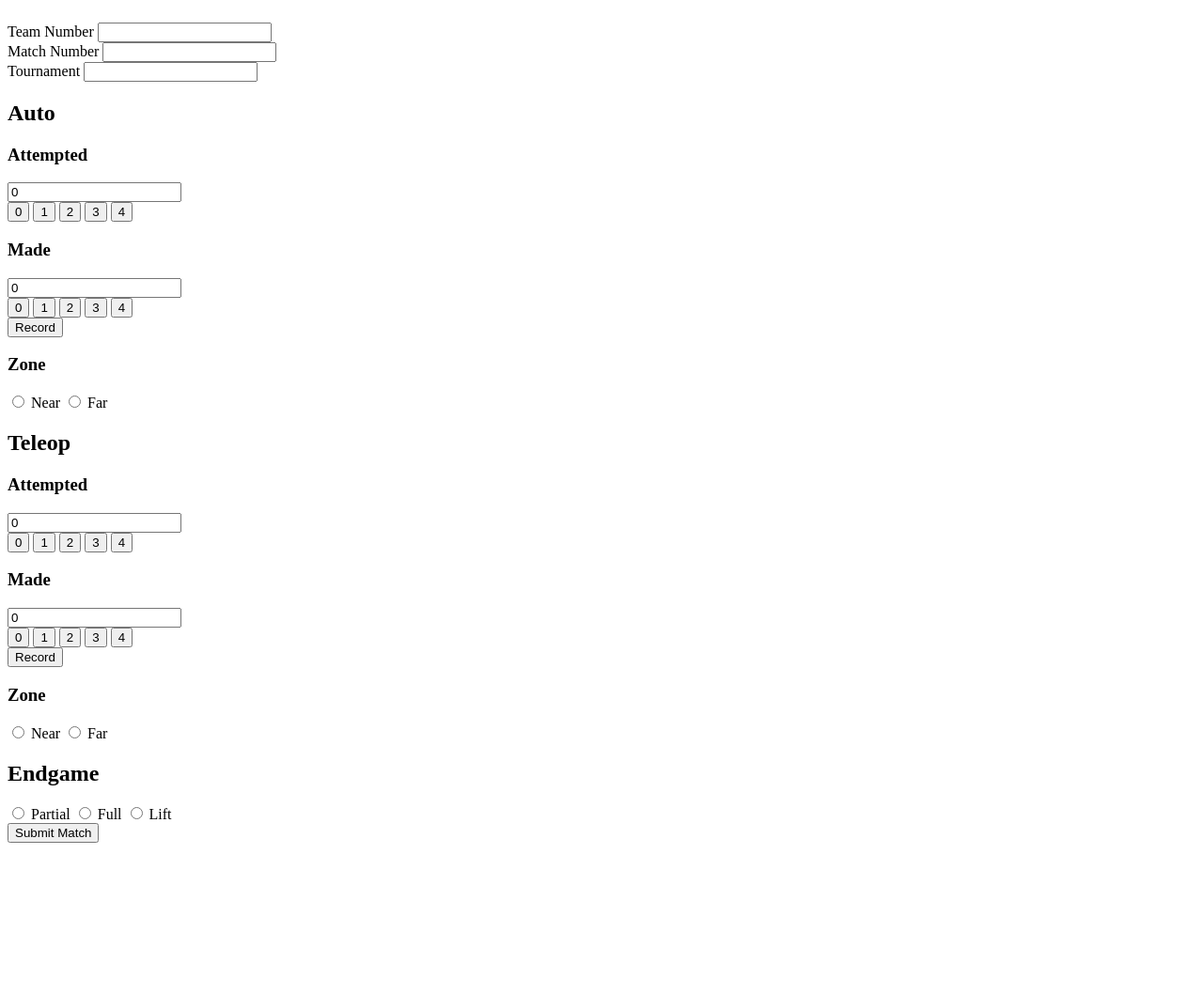
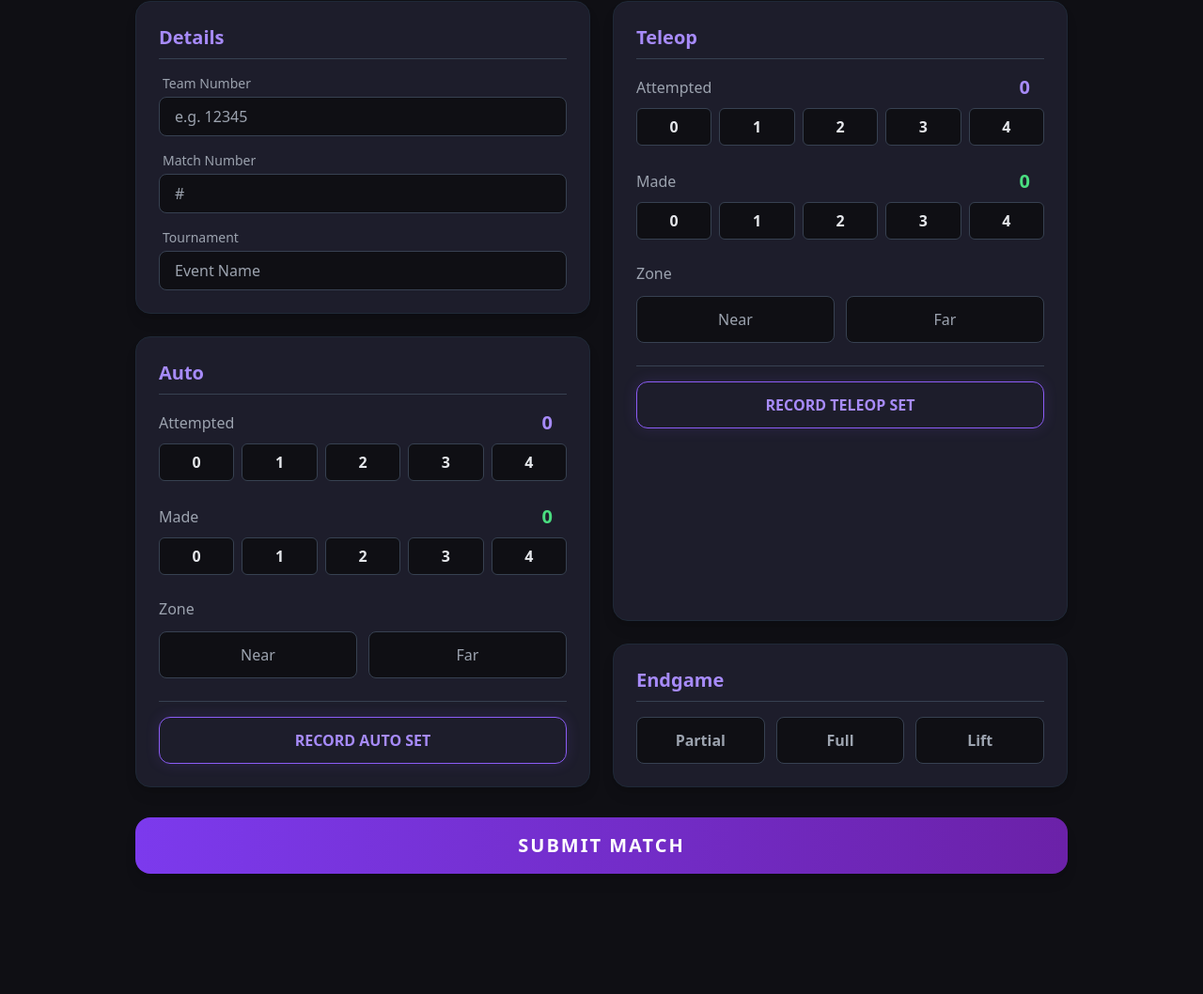
Before and after one commit to DarrenChan99/KScout, a website: page my-tailwind-project/index.html in a window 1280 px wide. Shown: the part 103-1161 px from the top of the page at 94% size. Before the commit the page ends 1008 px from the top, so only its background shows below. Drawn offline with nearby package versions, Linux system fonts and the light colour scheme; files that its build step writes are made by us from their sources.

Commit message:
some css done

```diff
--- a/my-tailwind-project/index.html
+++ b/my-tailwind-project/index.html
@@ -4,228 +4,183 @@
     <meta charset="UTF-8" />
     <link rel="icon" type="image/svg+xml" href="/vite.svg" />
     <meta name="viewport" content="width=device-width, initial-scale=1.0" />
+    <title>KScout</title>
 
-    <title>KScout</title>
-    <link rel="stylesheet" href="style.css" />
-    <link href="/path/to/tailwind.css" rel="stylesheet">
+    <script src="https://cdn.tailwindcss.com"></script>
   </head>
 
-  <!--
-  TAILWIND CSS QUICK REF
-  ----------------------
-  LAYOUT & FLEXBOX
-  flex, inline-flex      -> display
-  flex-row, flex-col     -> direction
-  justify-start, center, between, around, evenly -> main axis
-  items-start, center, end, baseline, stretch    -> cross axis
-  flex-1, flex-auto, flex-none -> grow/shrink
-  gap-x, gap-y, gap-[val]      -> spacing
+  <body class="bg-[#0F0F14] text-gray-200 min-h-screen font-sans pb-20">
 
-  GRID
-  grid, inline-grid      -> display
-  grid-cols-[n]          -> columns (e.g., grid-cols-3)
-  col-span-[n]           -> item width
-  grid-rows-[n]          -> rows
-  row-span-[n]           -> item height
-
-  SPACING & SIZING
-  p-[val], px, py, pt, pr, pb, pl -> padding
-  m-[val], mx, my, mt, mr, mb, ml -> margin
-  w-[val], w-full, w-screen, w-min, w-max -> width
-  h-[val], h-full, h-screen -> height
-  size-[val] -> set width and height simultaneously
-
-  TYPOGRAPHY
-  text-[size] -> xs, sm, base, lg, xl, 2xl...
-  font-[weight] -> thin, light, normal, medium, bold, black
-  text-[color]-[shade] -> e.g., text-blue-500
-  text-left, center, right, justify -> alignment
-  leading-[val] -> line height
-  tracking-[val] -> letter spacing
-  uppercase, lowercase, capitalize, normal-case -> transform
-
-  DESIGN & BORDERS
-  bg-[color]-[shade] -> background color
-  rounded, rounded-[size] -> border radius (sm, md, lg, full)
-  border, border-[val], border-[color] -> width and color
-  shadow, shadow-[size] -> box shadow (sm, md, lg, xl)
-  opacity-[val] -> 0, 25, 50, 75, 100
-
-  INTERACTIVITY
-  hover:[class] -> hover state
-  focus:[class] -> focus state
-  active:[class] -> active state
-  transition, duration-[ms], ease-[type] -> animations
-  cursor-pointer, cursor-wait, cursor-not-allowed -> cursor
-/-->
-
-  <body>
-    <header id="main-header">
-      <h1 class="text-center text-4xl" style="color: var(--primary-main);">KScout</h1>
+    <header id="main-header" class="max-w-5xl mx-auto pt-8 pb-6">
+      <h1 class="text-center text-5xl font-bold text-transparent bg-clip-text bg-gradient-to-r from-violet-400 to-purple-600">
+        KScout
+      </h1>
     </header>
 
-    <form id="scout_form">
-      <div id="grid_container">
-        <div id="left_column">
-          <section class="panel" id="details">
-            <h2>Details</h2>
-            <div class="row">
-              <label for="team">Team Number</label>
-              <input id="team" type="number" name="team_number" required />
-            </div>
-            <div class="row">
-              <label for="match">Match Number</label>
-              <input id="match" type="number" name="match_number" required />
-            </div>
-            <div class="row">
-              <label for="tournament">Tournament</label>
-              <input id="tournament" type="text" name="tournament_name" />
+    <form id="scout_form" class="max-w-5xl mx-auto px-4">
+
+      <div id="grid_container" class="grid grid-cols-1 md:grid-cols-2 gap-6">
+
+        <div id="left_column" class="flex flex-col gap-6">
+
+          <section class="bg-[#1D1D2B] border border-gray-800 rounded-2xl p-6 shadow-lg">
+            <h2 class="text-xl font-bold text-violet-400 mb-4 border-b border-gray-700 pb-2">Details</h2>
+
+            <div class="space-y-4">
+              <div>
+                <label class="block text-gray-400 text-sm font-medium mb-1 ml-1">Team Number</label>
+                <input id="team" type="number" name="team_number" required
+                  class="w-full bg-[#0F0F14] border border-gray-700 rounded-lg px-4 py-2 focus:border-violet-500 outline-none transition-colors" placeholder="e.g. 12345" />
+              </div>
+
+              <div>
+                <label class="block text-gray-400 text-sm font-medium mb-1 ml-1">Match Number</label>
+                <input id="match" type="number" name="match_number" required
+                  class="w-full bg-[#0F0F14] border border-gray-700 rounded-lg px-4 py-2 focus:border-violet-500 outline-none transition-colors" placeholder="#" />
+              </div>
+
+              <div>
+                <label class="block text-gray-400 text-sm font-medium mb-1 ml-1">Tournament</label>
+                <input id="tournament" type="text" name="tournament_name"
+                  class="w-full bg-[#0F0F14] border border-gray-700 rounded-lg px-4 py-2 focus:border-violet-500 outline-none transition-colors" placeholder="Event Name" />
+              </div>
             </div>
           </section>
 
-          <section class="panel" id="auto">
-            <h2>Auto</h2>
+          <section class="bg-[#1D1D2B] border border-gray-800 rounded-2xl p-6 shadow-lg">
+            <h2 class="text-xl font-bold text-violet-400 mb-4 border-b border-gray-700 pb-2">Auto</h2>
 
-            <div class="control-group">
-              <div class="header-row">
-                <h3>Attempted</h3>
-                <input
-                  id="auto_balls_attempted"
-                  class="batch-display"
-                  name="auto_balls_attempted"
-                  type="number"
-                  value="0"
-                  readonly
-                />
+            <div class="mb-6">
+              <div class="flex justify-between items-center mb-2">
+                <h3 class="text-gray-400 font-medium">Attempted</h3>
+                <input id="auto_balls_attempted" class="w-12 text-right bg-transparent text-xl font-bold text-violet-400" name="auto_balls_attempted" type="number" value="0" readonly />
               </div>
-              <div class="button-row">
-                <button type="button" class="counter-btn" data-target="auto_balls_attempted" data-value="0">0</button>
-                <button type="button" class="counter-btn" data-target="auto_balls_attempted" data-value="1">1</button>
-                <button type="button" class="counter-btn" data-target="auto_balls_attempted" data-value="2">2</button>
-                <button type="button" class="counter-btn" data-target="auto_balls_attempted" data-value="3">3</button>
-                <button type="button" class="counter-btn" data-target="auto_balls_attempted" data-value="4">4</button>
+              <div class="grid grid-cols-5 gap-2">
+                <button type="button" class="counter-btn h-10 rounded-md border border-gray-700 bg-[#0F0F14] hover:bg-violet-600 hover:text-white transition-colors font-bold" data-target="auto_balls_attempted" data-value="0">0</button>
+                <button type="button" class="counter-btn h-10 rounded-md border border-gray-700 bg-[#0F0F14] hover:bg-violet-600 hover:text-white transition-colors font-bold" data-target="auto_balls_attempted" data-value="1">1</button>
+                <button type="button" class="counter-btn h-10 rounded-md border border-gray-700 bg-[#0F0F14] hover:bg-violet-600 hover:text-white transition-colors font-bold" data-target="auto_balls_attempted" data-value="2">2</button>
+                <button type="button" class="counter-btn h-10 rounded-md border border-gray-700 bg-[#0F0F14] hover:bg-violet-600 hover:text-white transition-colors font-bold" data-target="auto_balls_attempted" data-value="3">3</button>
+                <button type="button" class="counter-btn h-10 rounded-md border border-gray-700 bg-[#0F0F14] hover:bg-violet-600 hover:text-white transition-colors font-bold" data-target="auto_balls_attempted" data-value="4">4</button>
               </div>
             </div>
 
-            <div class="control-group">
-              <div class="header-row">
-                <h3>Made</h3>
-                <input
-                  id="auto_balls_made"
-                  class="batch-display"
-                  name="auto_balls_made"
-                  type="number"
-                  value="0"
-                  readonly
-                />
+            <div class="mb-6">
+              <div class="flex justify-between items-center mb-2">
+                <h3 class="text-gray-400 font-medium">Made</h3>
+                <input id="auto_balls_made" class="w-12 text-right bg-transparent text-xl font-bold text-green-400" name="auto_balls_made" type="number" value="0" readonly />
               </div>
-              <div class="button-row">
-                <button type="button" class="counter-btn" data-target="auto_balls_made" data-value="0">0</button>
-                <button type="button" class="counter-btn" data-target="auto_balls_made" data-value="1">1</button>
-                <button type="button" class="counter-btn" data-target="auto_balls_made" data-value="2">2</button>
-                <button type="button" class="counter-btn" data-target="auto_balls_made" data-value="3">3</button>
-                <button type="button" class="counter-btn" data-target="auto_balls_made" data-value="4">4</button>
+              <div class="grid grid-cols-5 gap-2">
+                <button type="button" class="counter-btn h-10 rounded-md border border-gray-700 bg-[#0F0F14] hover:bg-violet-600 hover:text-white transition-colors font-bold" data-target="auto_balls_made" data-value="0">0</button>
+                <button type="button" class="counter-btn h-10 rounded-md border border-gray-700 bg-[#0F0F14] hover:bg-violet-600 hover:text-white transition-colors font-bold" data-target="auto_balls_made" data-value="1">1</button>
+                <button type="button" class="counter-btn h-10 rounded-md border border-gray-700 bg-[#0F0F14] hover:bg-violet-600 hover:text-white transition-colors font-bold" data-target="auto_balls_made" data-value="2">2</button>
+                <button type="button" class="counter-btn h-10 rounded-md border border-gray-700 bg-[#0F0F14] hover:bg-violet-600 hover:text-white transition-colors font-bold" data-target="auto_balls_made" data-value="3">3</button>
+                <button type="button" class="counter-btn h-10 rounded-md border border-gray-700 bg-[#0F0F14] hover:bg-violet-600 hover:text-white transition-colors font-bold" data-target="auto_balls_made" data-value="4">4</button>
               </div>
             </div>
 
-            <div class="record-area">
-              <button type="button" class="record-ball-btn" data-phase="auto">Record</button>
+            <div class="mt-6">
+              <h3 class="text-gray-400 font-medium mb-3">Zone</h3>
+              <div class="grid grid-cols-2 gap-3">
+                <label class="cursor-pointer relative">
+                  <input name="auto_zone" type="radio" value="Near" class="peer sr-only" />
+                  <div class="p-3 text-center rounded-lg border border-gray-700 bg-[#0F0F14] text-gray-400 peer-checked:bg-violet-900 peer-checked:border-violet-500 peer-checked:text-white hover:border-gray-500 transition-all">Near</div>
+                </label>
+                <label class="cursor-pointer relative">
+                  <input name="auto_zone" type="radio" value="Far" class="peer sr-only" />
+                  <div class="p-3 text-center rounded-lg border border-gray-700 bg-[#0F0F14] text-gray-400 peer-checked:bg-violet-900 peer-checked:border-violet-500 peer-checked:text-white hover:border-gray-500 transition-all">Far</div>
+                </label>
+              </div>
             </div>
 
-            <h3>Zone</h3>
-            <div class="row">
-              <label>
-                <input name="auto_zone" type="radio" value="Near" />
-                Near
-              </label>
-              <label>
-                <input name="auto_zone" type="radio" value="Far" />
-                Far
-              </label>
+            <div class="mt-6 pt-4 border-t border-gray-700">
+                <button type="button" class="record-ball-btn w-full py-3 rounded-xl border border-violet-500 text-violet-400 font-bold uppercase hover:bg-violet-600 hover:text-white transition-all shadow-[0_0_15px_rgba(139,92,246,0.15)]" data-phase="auto">
+                  Record Auto Set
+                </button>
             </div>
           </section>
         </div>
 
-        <div id="right_column">
-          <section class="panel" id="teleop">
-            <h2>Teleop</h2>
+        <div id="right_column" class="flex flex-col gap-6">
 
-            <div class="control-group">
-              <div class="header-row">
-                <h3>Attempted</h3>
-                <input
-                  id="teleop_balls_attempted"
-                  class="batch-display"
-                  name="teleop_balls_attempted"
-                  type="number"
-                  value="0"
-                  readonly
-                />
+          <section class="bg-[#1D1D2B] border border-gray-800 rounded-2xl p-6 shadow-lg h-full">
+            <h2 class="text-xl font-bold text-violet-400 mb-4 border-b border-gray-700 pb-2">Teleop</h2>
+
+            <div class="mb-6">
+              <div class="flex justify-between items-center mb-2">
+                <h3 class="text-gray-400 font-medium">Attempted</h3>
+                <input id="teleop_balls_attempted" class="w-12 text-right bg-transparent text-xl font-bold text-violet-400" name="teleop_balls_attempted" type="number" value="0" readonly />
               </div>
-              <div class="button-row">
-                <button type="button" class="counter-btn" data-target="teleop_balls_attempted" data-value="0">0</button>
-                <button type="button" class="counter-btn" data-target="teleop_balls_attempted" data-value="1">1</button>
-                <button type="button" class="counter-btn" data-target="teleop_balls_attempted" data-value="2">2</button>
-                <button type="button" class="counter-btn" data-target="teleop_balls_attempted" data-value="3">3</button>
-                <button type="button" class="counter-btn" data-target="teleop_balls_attempted" data-value="4">4</button>
+              <div class="grid grid-cols-5 gap-2">
+                <button type="button" class="counter-btn h-10 rounded-md border border-gray-700 bg-[#0F0F14] hover:bg-violet-600 hover:text-white transition-colors font-bold" data-target="teleop_balls_attempted" data-value="0">0</button>
+                <button type="button" class="counter-btn h-10 rounded-md border border-gray-700 bg-[#0F0F14] hover:bg-violet-600 hover:text-white transition-colors font-bold" data-target="teleop_balls_attempted" data-value="1">1</button>
+                <button type="button" class="counter-btn h-10 rounded-md border border-gray-700 bg-[#0F0F14] hover:bg-violet-600 hover:text-white transition-colors font-bold" data-target="teleop_balls_attempted" data-value="2">2</button>
+                <button type="button" class="counter-btn h-10 rounded-md border border-gray-700 bg-[#0F0F14] hover:bg-violet-600 hover:text-white transition-colors font-bold" data-target="teleop_balls_attempted" data-value="3">3</button>
+                <button type="button" class="counter-btn h-10 rounded-md border border-gray-700 bg-[#0F0F14] hover:bg-violet-600 hover:text-white transition-colors font-bold" data-target="teleop_balls_attempted" data-value="4">4</button>
               </div>
             </div>
 
-            <div class="control-group">
-              <div class="header-row">
-                <h3>Made</h3>
-                <input
-                  id="teleop_balls_made"
-                  class="batch-display"
-                  name="teleop_balls_made"
-                  type="number"
-                  value="0"
-                  readonly
-                />
+            <div class="mb-6">
+              <div class="flex justify-between items-center mb-2">
+                <h3 class="text-gray-400 font-medium">Made</h3>
+                <input id="teleop_balls_made" class="w-12 text-right bg-transparent text-xl font-bold text-green-400" name="teleop_balls_made" type="number" value="0" readonly />
               </div>
-              <div class="button-row">
-                <button type="button" class="counter-btn" data-target="teleop_balls_made" data-value="0">0</button>
-                <button type="button" class="counter-btn" data-target="teleop_balls_made" data-value="1">1</button>
-                <button type="button" class="counter-btn" data-target="teleop_balls_made" data-value="2">2</button>
-                <button type="button" class="counter-btn" data-target="teleop_balls_made" data-value="3">3</button>
-                <button type="button" class="counter-btn" data-target="teleop_balls_made" data-value="4">4</button>
+              <div class="grid grid-cols-5 gap-2">
+                <button type="button" class="counter-btn h-10 rounded-md border border-gray-700 bg-[#0F0F14] hover:bg-violet-600 hover:text-white transition-colors font-bold" data-target="teleop_balls_made" data-value="0">0</button>
+                <button type="button" class="counter-btn h-10 rounded-md border border-gray-700 bg-[#0F0F14] hover:bg-violet-600 hover:text-white transition-colors font-bold" data-target="teleop_balls_made" data-value="1">1</button>
+                <button type="button" class="counter-btn h-10 rounded-md border border-gray-700 bg-[#0F0F14] hover:bg-violet-600 hover:text-white transition-colors font-bold" data-target="teleop_balls_made" data-value="2">2</button>
+                <button type="button" class="counter-btn h-10 rounded-md border border-gray-700 bg-[#0F0F14] hover:bg-violet-600 hover:text-white transition-colors font-bold" data-target="teleop_balls_made" data-value="3">3</button>
+                <button type="button" class="counter-btn h-10 rounded-md border border-gray-700 bg-[#0F0F14] hover:bg-violet-600 hover:text-white transition-colors font-bold" data-target="teleop_balls_made" data-value="4">4</button>
               </div>
             </div>
 
-            <div class="record-area">
-              <button type="button" class="record-ball-btn" data-phase="teleop">Record</button>
+            <div class="mb-6">
+              <h3 class="text-gray-400 font-medium mb-3">Zone</h3>
+              <div class="grid grid-cols-2 gap-3">
+                <label class="cursor-pointer relative">
+                  <input name="teleop_zone" type="radio" value="Near" class="peer sr-only" />
+                  <div class="p-3 text-center rounded-lg border border-gray-700 bg-[#0F0F14] text-gray-400 peer-checked:bg-violet-900 peer-checked:border-violet-500 peer-checked:text-white hover:border-gray-500 transition-all">Near</div>
+                </label>
+                <label class="cursor-pointer relative">
+                  <input name="teleop_zone" type="radio" value="Far" class="peer sr-only" />
+                  <div class="p-3 text-center rounded-lg border border-gray-700 bg-[#0F0F14] text-gray-400 peer-checked:bg-violet-900 peer-checked:border-violet-500 peer-checked:text-white hover:border-gray-500 transition-all">Far</div>
+                </label>
+              </div>
             </div>
 
-            <h3>Zone</h3>
-            <div class="row">
-              <label>
-                <input name="teleop_zone" type="radio" value="Near" />
-                Near
-              </label>
-              <label>
-                <input name="teleop_zone" type="radio" value="Far" />
-                Far
-              </label>
+            <div class="pt-4 border-t border-gray-700">
+                <button type="button" class="record-ball-btn w-full py-3 rounded-xl border border-violet-500 text-violet-400 font-bold uppercase hover:bg-violet-600 hover:text-white transition-all shadow-[0_0_15px_rgba(139,92,246,0.15)]" data-phase="teleop">
+                  Record Teleop Set
+                </button>
             </div>
           </section>
 
-          <section class="panel" id="endgame">
-            <h2>Endgame</h2>
-            <div class="row">
-              <label><input type="radio" name="endgame" value="Partial" /> Partial</label>
-              <label><input type="radio" name="endgame" value="Full" /> Full</label>
-              <label><input type="radio" name="endgame" value="Lift" /> Lift</label>
+          <section class="panel bg-[#1D1D2B] border border-gray-800 rounded-2xl p-6 shadow-lg" id="endgame">
+            <h2 class="text-xl font-bold text-violet-400 mb-4 border-b border-gray-700 pb-2">Endgame</h2>
+            <div class="grid grid-cols-3 gap-3">
+              <label class="cursor-pointer relative">
+                <input type="radio" name="endgame" value="Partial" class="peer sr-only" />
+                <div class="p-3 text-center rounded-lg border border-gray-700 bg-[#0F0F14] text-gray-400 peer-checked:bg-violet-900 peer-checked:border-violet-500 peer-checked:text-white hover:border-gray-500 transition-all font-bold">Partial</div>
+              </label>
+              <label class="cursor-pointer relative">
+                <input type="radio" name="endgame" value="Full" class="peer sr-only" />
+                <div class="p-3 text-center rounded-lg border border-gray-700 bg-[#0F0F14] text-gray-400 peer-checked:bg-violet-900 peer-checked:border-violet-500 peer-checked:text-white hover:border-gray-500 transition-all font-bold">Full</div>
+              </label>
+              <label class="cursor-pointer relative">
+                <input type="radio" name="endgame" value="Lift" class="peer sr-only" />
+                <div class="p-3 text-center rounded-lg border border-gray-700 bg-[#0F0F14] text-gray-400 peer-checked:bg-violet-900 peer-checked:border-violet-500 peer-checked:text-white hover:border-gray-500 transition-all font-bold">Lift</div>
+              </label>
             </div>
           </section>
         </div>
       </div>
 
-      <div id="submit_area">
-        <button type="submit">Submit Match</button>
+      <div id="submit_area" class="mt-8 mb-12">
+        <button type="submit" class="w-full py-4 rounded-2xl bg-gradient-to-r from-violet-600 to-purple-800 text-white text-xl font-bold uppercase tracking-widest shadow-lg hover:shadow-violet-500/40 hover:scale-[1.01] transition-all">
+          Submit Match
+        </button>
       </div>
     </form>
 
-    <script src="script.js"></script>
     <script type="module" src="/src/main.js"></script>
   </body>
 </html>
--- a/my-tailwind-project/src/style.css
+++ b/my-tailwind-project/src/style.css
@@ -1,3 +1,19 @@
+@tailwind base;
+@tailwind components;
+@tailwind utilities;
+
+/* Hide the up/down arrows on number inputs */
+input[type=number]::-webkit-inner-spin-button,
+input[type=number]::-webkit-outer-spin-button {
+  -webkit-appearance: none;
+  margin: 0;
+}
+
+/* Remove tap highlight on mobile */
+* {
+  -webkit-tap-highlight-color: transparent;
+}
+
 :root {
   /* Accent */
   --primary-main: #8B5CF6;
```
Also changed, not shown: my-tailwind-project/src/index.html (deleted, +0 -229 lines), my-tailwind-project/src/main.js (line endings or trailing spaces).
